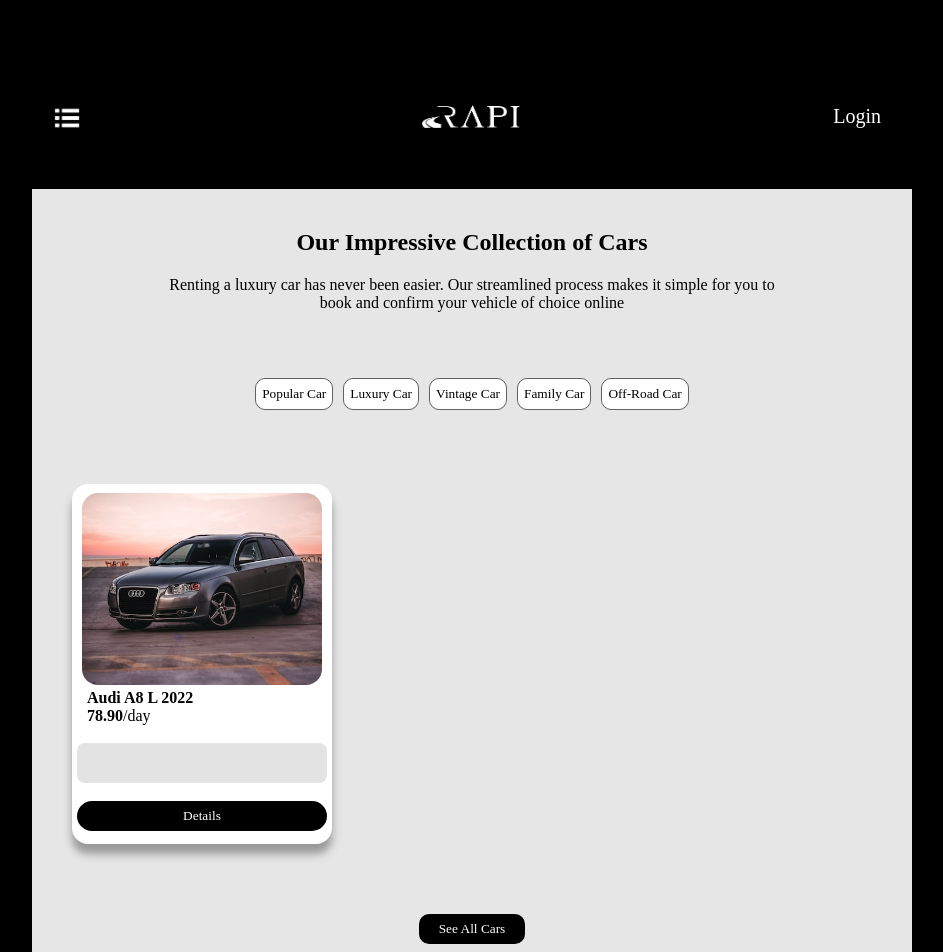
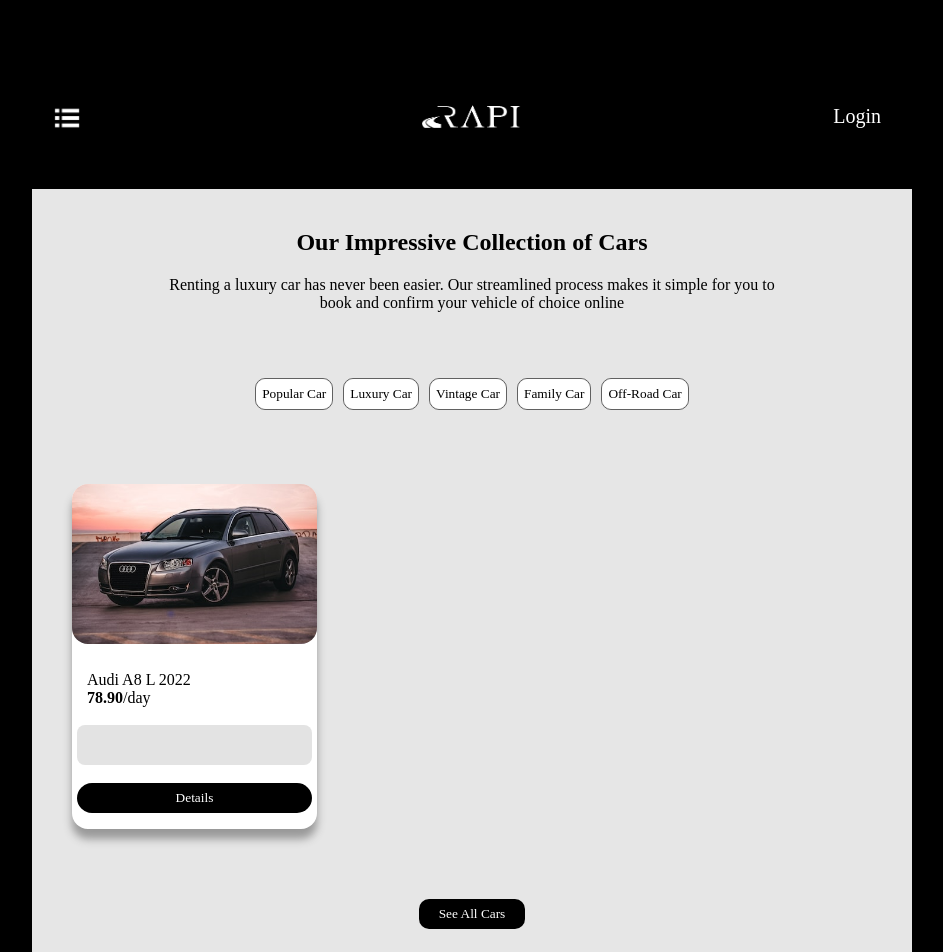
Before and after one commit to jane-stack/rapi-project, a React (Create React App) app in the folder client/: page /rent in a window 1280 px wide. Shown: the top 952 px of the page, without its empty margins (168-1111 px from the left). Built offline with nearby package versions, Linux system fonts and the light colour scheme.

Commit message:
card fix

```diff
--- a/client/src/components/car/CardCard.jsx
+++ b/client/src/components/car/CardCard.jsx
@@ -3,15 +3,15 @@
 function CardCard() {
   return (
     <div className='image-container'>
-        <div className='car-image-div'><img src='audicar.jpeg' alt='audi2022' className='car-image'/></div>
+        <div><img src='audicar.jpeg' alt='audi2022' className='car-image'/></div>
+        <br />
+        <div className='car-body'>
           <div className='image-title'>Audi A8 L 2022</div>
           <div className='image-price'><strong>78.90</strong>/day</div>
           <br />
             <div className='card-section'>
-
             </div>
           <br />
-        <div>
           <button className='car-detail-btn'>Details</button>
         </div>
     </div>
--- a/client/src/index.css
+++ b/client/src/index.css
@@ -335,29 +335,27 @@
 
 .image-container {
   background-color: white;
-  width: 250px;
-  height: 350px;
+  width: 245px;
+  height: 345px;
   border-radius: 1rem;
   box-shadow: 0px 10px 8px #999;
   display: flex;
   flex-direction: column;
-  padding: 5px;
-}
-
-.car-image-div {
-  padding-top: 4px;
 }
 
 .car-image {
-  width: 15rem;
-  height: 12rem;
+  width: 100%;
+  height: 10rem;
   border-radius: 1rem;
   object-fit: cover;
 }
 
+.car-body {
+  padding: 5px;
+}
+
 .image-title {
   padding-left: 10px;
-  font-weight: bold;
   text-align: left;
 }
 
```
Lines whose indentation alone changed are shown as unchanged.
